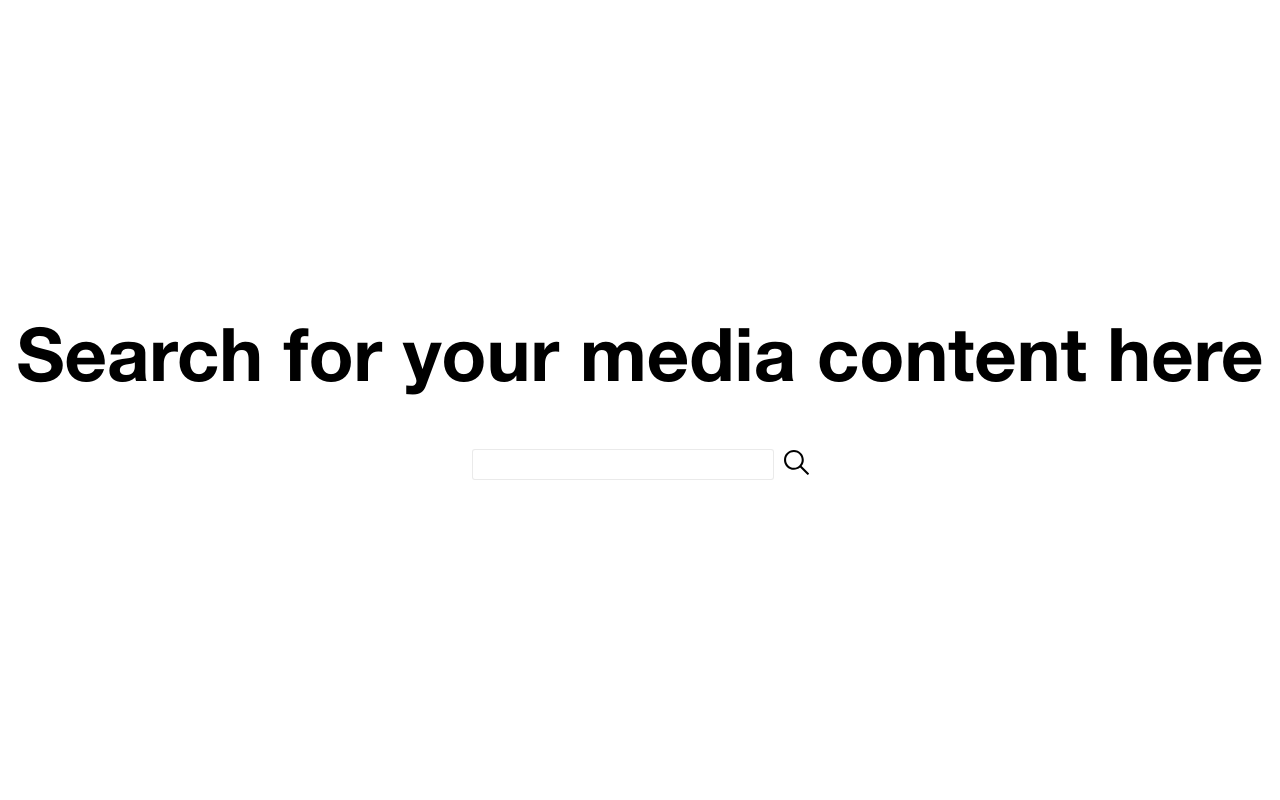
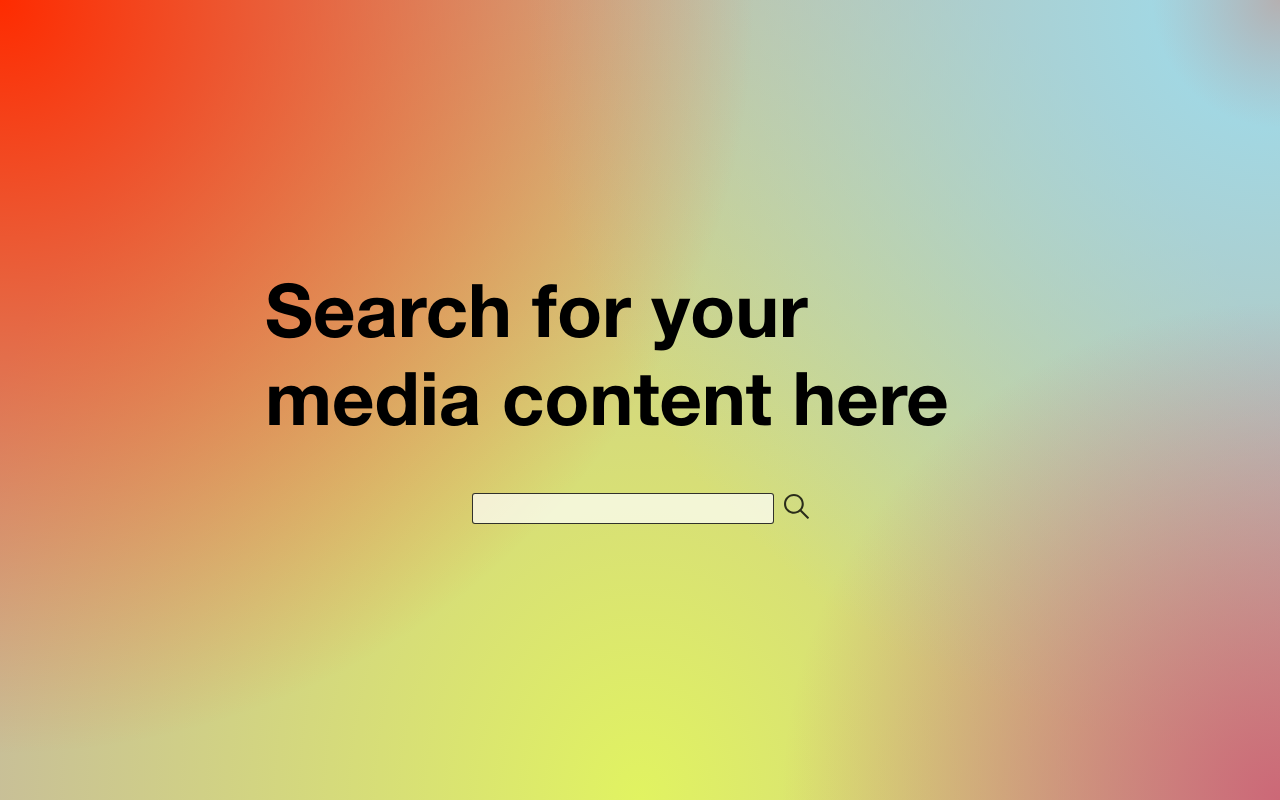
Before and after one commit to Hlupi/media, a React (Create React App) app: page / in a window 1280 px wide. Built offline with nearby package versions, Linux system fonts and the light colour scheme; no server answers.

Commit message:
add error content

```diff
--- a/src/components/blocks/media-overview/index.js
+++ b/src/components/blocks/media-overview/index.js
@@ -5,6 +5,7 @@ import { API_ENDPOINT } from '../../../config/constants'
 import { episodesData } from '../../../data/index'
 import EpisodeInformation from '../episode-informaton'
 import EpisodesList from '../episodes-list'
+import Wrapper from '../../fragments/wrapper'
 
 const Container = styled.section`
   display: flex;
@@ -67,7 +68,7 @@ const MediaOverview = ({ match }) => {
   const [dataIndices, setDataIndices] = useState([])
   const episodesList = React.createRef()
 
-  const { Title, Plot, Poster } = mediaData
+  const { Title, Plot, Poster, Error } = mediaData
   const { Season, Episodes } = seasonData
 
   const getRandomInt = (max) => {
@@ -113,6 +114,10 @@ const MediaOverview = ({ match }) => {
   }
 
   return (
+    <>
+      {Error ?
+        <Wrapper title={`Oops, ${Error}`} />
+      :
       <Container>
         <SeasonView style={{ backgroundImage: `linear-gradient(rgba(0,0,0, 0.6), rgba(0,0,0, 0.6)), url("${Poster}")` }}>
           <Content>
@@ -126,6 +131,8 @@ const MediaOverview = ({ match }) => {
           <EpisodeInformation selected={dataIndices[selectedEpisode]} episode={Episodes[selectedEpisode]} height={height} />
         }
       </Container>
+      }
+      </>
   )
 }
 
--- a/src/components/blocks/search/index.js
+++ b/src/components/blocks/search/index.js
@@ -2,14 +2,7 @@ import React, { useState } from 'react'
 import styled from 'styled-components'
 
 import SearchIcon from '../../fragments/icons/search'
-
-const Container = styled.div`
-  display: flex;
-  flex-direction: column;
-  justify-content: center;
-  align-items: center;
-  min-height: 100vh;
-`
+import Wrapper from '../../fragments/wrapper'
 
 const Form = styled.form`
   display: flex;
@@ -17,19 +10,13 @@ const Form = styled.form`
   align-items: center;
 `
 
-const H1 = styled.h1`
-  margin-bottom: 40px;
-  font-family: 'Helvetica Neue Bold';
-  font-size: 74px;
-  line-height: 88px;
-`
-
 const Input = styled.input`
   margin-right: 10px;
   border-style: solid;
   border-width: 1px;
   border-radius: 3px;
-  border-color: ${({ error }) => error ? 'rgb(184, 86, 86)' : 'rgba(151, 151, 151, 0.2)' };
+  background: rgba(255,255,255,0.7);
+  border-color: ${({ error }) => error ? 'rgb(254, 43, 0)' : 'rgba(0,0,0,0.8)' };
   font-size: 23px;
   line-height: 27px;
 `
@@ -54,13 +41,12 @@ const Search = ({ history }) => {
   }
 
   return (
-    <Container>
-      <H1>Search for your media content here</H1>
+    <Wrapper title='Search for your media content here'>
       <Form onSubmit={handleSubmit}>
         <Input onChange={handleChange} error={error} type='text' pattern='[^\s]+(\s[^\s]+)*' aria-label="type the name of the content you're looking for" />
         <button type='submit'><SearchIcon /></button>
       </Form>
-    </Container>
+    </Wrapper>
   )
 }
 
--- a/src/components/fragments/icons/search.js
+++ b/src/components/fragments/icons/search.js
@@ -4,7 +4,7 @@ import React from 'react'
 const SearchIcon = () => {
   return (
     <svg xmlns="http://www.w3.org/2000/svg" viewBox="0 0 511.999 511.999" height="25px" trole="img" aria-label="search">
-      <path d="M508.874 478.708L360.142 329.976c28.21-34.827 45.191-79.103 45.191-127.309C405.333 90.917 314.416 0 202.666 0S0 90.917 0 202.667s90.917 202.667 202.667 202.667c48.206 0 92.482-16.982 127.309-45.191l148.732 148.732c4.167 4.165 10.919 4.165 15.086 0l15.081-15.082c4.165-4.166 4.165-10.92-.001-15.085zM202.667 362.667c-88.229 0-160-71.771-160-160s71.771-160 160-160 160 71.771 160 160-71.771 160-160 160z" />
+      <path fill='rgba(0,0,0,0.8)' d="M508.874 478.708L360.142 329.976c28.21-34.827 45.191-79.103 45.191-127.309C405.333 90.917 314.416 0 202.666 0S0 90.917 0 202.667s90.917 202.667 202.667 202.667c48.206 0 92.482-16.982 127.309-45.191l148.732 148.732c4.167 4.165 10.919 4.165 15.086 0l15.081-15.082c4.165-4.166 4.165-10.92-.001-15.085zM202.667 362.667c-88.229 0-160-71.771-160-160s71.771-160 160-160 160 71.771 160 160-71.771 160-160 160z" />
     </svg>
   )
 }
--- /dev/null
+++ b/src/components/fragments/wrapper/index.js
@@ -0,0 +1,37 @@
+import React from 'react'
+import styled from 'styled-components'
+
+const Container = styled.div`
+  padding: 16px;
+  display: flex;
+  flex-direction: column;
+  justify-content: center;
+  align-items: center;
+  min-height: 100vh;
+  background-color: #c5b99e;
+  background-image:
+    radial-gradient(circle farthest-corner at top left, rgba(254, 43, 0,1) 0%, rgba(225, 243, 97,0) 50%),
+    radial-gradient(circle farthest-side at top right, rgba(181, 176, 177,1) 0%, rgba(181, 176, 177,0) 10%),
+    radial-gradient(circle farthest-corner at bottom right, rgba(204, 104, 119,1) 0%, rgba(204, 104, 119, 0) 33%),
+    radial-gradient(circle farthest-corner at top right, rgba(155, 221, 240,1) 0%, rgba(155, 221, 240,0) 50%),
+    radial-gradient(ellipse at bottom center, rgba(225, 243, 97,1) 0%, rgba(254, 43, 0, 0) 80%);
+`
+
+const Title = styled.h1`
+  margin-bottom: 40px;
+  font-family: 'Helvetica Neue Bold';
+  font-size: 74px;
+  line-height: 88px;
+  max-width: 750px;
+`
+
+const  Wrapper = ({ title, children }) => {
+  return (
+    <Container>
+      <Title>{title}</Title>
+      {children}
+    </Container>
+  )
+}
+
+export default Wrapper
```
Lines whose indentation alone changed are shown as unchanged.
